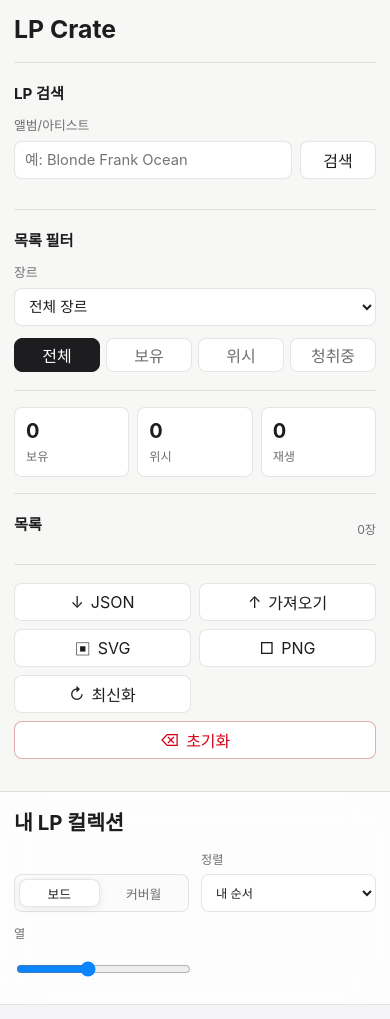
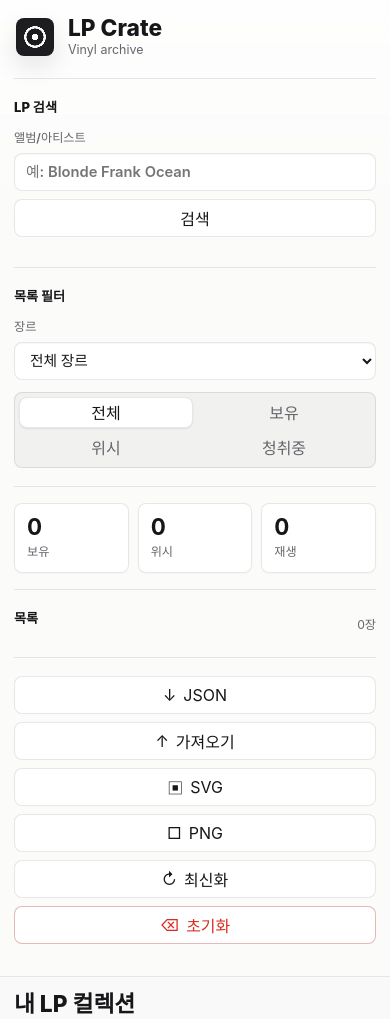
Before and after one commit to j-yoon08/lp-crate, a plain HTML site: page index.html in a window 390 px wide. Shown: the top 1019 px of the page. Drawn offline with Linux system fonts and the light colour scheme.

Commit message:
Refine the collection interface visual system
The app needed to feel less like plain form controls and more like a finished collection product. This pass tightens the surface system, typography, interaction states, sidebar branding, card treatment, and mobile control layout without changing behavior.

Constraint: Keep the static app dependency-free and preserve the existing collection workflows

Rejected: Add a new visual framework or icon library | unnecessary dependency for a focused CSS refinement

Confidence: high

Scope-risk: moderate

Directive: Future visual changes should preserve the restrained neutral palette and 8px component radius unless a full design system pass replaces it

Tested: node --check app.js

Tested: git diff --check

Tested: In-app browser screenshots for board and cover wall with zero console errors

Tested: Headless Chrome mobile screenshot at 390x844

```diff
--- a/index.html
+++ b/index.html
@@ -10,8 +10,10 @@
     <div class="app-shell">
       <aside class="sidebar" aria-label="컬렉션 도구">
         <header class="brand-bar">
+          <span class="brand-mark" aria-hidden="true"></span>
           <div>
             <h1>LP Crate</h1>
+            <p>Vinyl archive</p>
           </div>
         </header>
 
--- a/styles.css
+++ b/styles.css
@@ -1,21 +1,22 @@
 :root {
   color-scheme: light;
-  --bg: #f5f5f7;
+  --bg: #f4f5f6;
   --surface: #ffffff;
-  --surface-soft: #fbfbfb;
-  --sidebar: #f7f7f5;
-  --ink: #1d1d1f;
-  --muted: #6e6e73;
-  --muted-2: #9a9aa0;
-  --line: rgba(0, 0, 0, 0.1);
-  --line-strong: rgba(0, 0, 0, 0.16);
-  --accent: #0a84ff;
-  --green: #34c759;
-  --gold: #b7791f;
-  --blue: #5e7ce2;
-  --danger: #d70015;
-  --shadow: 0 10px 30px rgba(0, 0, 0, 0.06);
-  --shadow-hover: 0 18px 42px rgba(0, 0, 0, 0.1);
+  --surface-soft: #f9fafb;
+  --surface-raised: rgba(255, 255, 255, 0.88);
+  --sidebar: #fbfbfa;
+  --ink: #171719;
+  --muted: #64666b;
+  --muted-2: #a2a5aa;
+  --line: rgba(23, 23, 25, 0.1);
+  --line-strong: rgba(23, 23, 25, 0.18);
+  --accent: #2563eb;
+  --green: #35b76e;
+  --gold: #b6832b;
+  --blue: #6578d8;
+  --danger: #d92d20;
+  --shadow: 0 1px 2px rgba(17, 17, 19, 0.04), 0 18px 44px rgba(17, 17, 19, 0.07);
+  --shadow-hover: 0 2px 4px rgba(17, 17, 19, 0.06), 0 26px 58px rgba(17, 17, 19, 0.12);
   --radius: 8px;
   font-family: Inter, ui-sans-serif, system-ui, -apple-system, BlinkMacSystemFont, "Segoe UI", sans-serif;
 }
@@ -31,8 +32,12 @@ body {
 
 body {
   margin: 0;
-  background: var(--bg);
+  background:
+    linear-gradient(180deg, #fafafa 0, var(--bg) 260px),
+    var(--bg);
   color: var(--ink);
+  -webkit-font-smoothing: antialiased;
+  text-rendering: optimizeLegibility;
 }
 
 button,
@@ -43,18 +48,25 @@ textarea {
 }
 
 button {
+  min-width: 0;
   min-height: 38px;
   border: 1px solid var(--line);
   border-radius: var(--radius);
-  background: var(--surface);
+  background: var(--surface-raised);
   color: var(--ink);
   cursor: pointer;
-  transition: background 140ms ease, border-color 140ms ease, box-shadow 140ms ease;
+  transition:
+    background 140ms ease,
+    border-color 140ms ease,
+    box-shadow 140ms ease,
+    color 140ms ease,
+    transform 140ms ease;
 }
 
 button:hover {
-  background: #f2f2f4;
+  background: #f7f7f8;
   border-color: var(--line-strong);
+  box-shadow: 0 1px 2px rgba(17, 17, 19, 0.05);
 }
 
 button:disabled {
@@ -81,11 +93,27 @@ select,
 textarea {
   width: 100%;
   min-height: 38px;
-  padding: 8px 10px;
+  padding: 8px 11px;
   border: 1px solid var(--line);
   border-radius: var(--radius);
-  background: var(--surface);
+  background: rgba(255, 255, 255, 0.86);
   color: var(--ink);
+  box-shadow: inset 0 1px 1px rgba(17, 17, 19, 0.03);
+  transition: background 140ms ease, border-color 140ms ease, box-shadow 140ms ease;
+}
+
+input:hover,
+select:hover,
+textarea:hover {
+  border-color: var(--line-strong);
+}
+
+input:focus,
+select:focus,
+textarea:focus {
+  background: #ffffff;
+  border-color: color-mix(in srgb, var(--accent) 45%, var(--line));
+  box-shadow: 0 0 0 4px color-mix(in srgb, var(--accent) 11%, transparent);
 }
 
 textarea {
@@ -95,14 +123,17 @@ textarea {
 .app-shell {
   min-height: 100vh;
   display: grid;
-  grid-template-columns: minmax(320px, 360px) 1fr;
+  grid-template-columns: minmax(330px, 368px) 1fr;
 }
 
 .sidebar {
+  min-width: 0;
   min-height: 100vh;
-  padding: 18px;
+  padding: 20px 18px 18px;
   overflow: auto;
-  background: var(--sidebar);
+  background:
+    linear-gradient(180deg, rgba(255, 255, 255, 0.78), transparent 220px),
+    var(--sidebar);
   border-right: 1px solid var(--line);
 }
 
@@ -126,8 +157,28 @@ textarea {
 }
 
 .brand-bar {
-  padding-bottom: 18px;
+  justify-content: flex-start;
+  padding: 3px 2px 20px;
   border-bottom: 1px solid var(--line);
+}
+
+.brand-mark {
+  width: 38px;
+  min-width: 38px;
+  aspect-ratio: 1;
+  display: inline-block;
+  border: 1px solid rgba(17, 17, 19, 0.1);
+  border-radius: var(--radius);
+  background:
+    radial-gradient(circle at center, #f8fafc 0 12%, #1b1b1f 13% 33%, #f7f7f8 34% 42%, #1d1d20 43% 100%);
+  box-shadow: 0 10px 24px rgba(17, 17, 19, 0.1);
+}
+
+.brand-bar p {
+  margin: 3px 0 0;
+  color: var(--muted);
+  font-size: 0.78rem;
+  line-height: 1.2;
 }
 
 .eyebrow {
@@ -148,13 +199,17 @@ p {
 
 h1 {
   margin-bottom: 0;
-  font-size: 1.55rem;
+  font-size: 1.42rem;
+  font-weight: 760;
+  line-height: 1.05;
   letter-spacing: 0;
 }
 
 h2 {
   margin-bottom: 12px;
-  font-size: 0.95rem;
+  font-size: 0.82rem;
+  font-weight: 760;
+  letter-spacing: 0;
 }
 
 .icon-button {
@@ -177,7 +232,8 @@ h2 {
   gap: 7px;
   margin-bottom: 12px;
   color: var(--muted);
-  font-size: 0.8rem;
+  font-size: 0.76rem;
+  font-weight: 560;
 }
 
 .field input,
@@ -215,13 +271,15 @@ h2 {
   padding: 7px;
   border: 1px solid var(--line);
   border-radius: var(--radius);
-  background: var(--surface);
+  background: var(--surface-raised);
   cursor: grab;
+  transition: background 140ms ease, border-color 140ms ease, box-shadow 140ms ease, transform 140ms ease;
 }
 
 .catalog-result:hover {
   border-color: var(--line-strong);
-  box-shadow: var(--shadow);
+  box-shadow: 0 10px 28px rgba(17, 17, 19, 0.08);
+  transform: translateY(-1px);
 }
 
 .catalog-result.is-dragging {
@@ -278,44 +336,54 @@ h2 {
 .segmented {
   display: grid;
   grid-template-columns: repeat(4, minmax(0, 1fr));
-  gap: 6px;
+  gap: 4px;
+  padding: 4px;
+  border: 1px solid var(--line);
+  border-radius: var(--radius);
+  background: rgba(17, 17, 19, 0.04);
 }
 
 .segment {
-  min-height: 34px;
+  min-height: 31px;
   padding: 0 8px;
+  border-color: transparent;
   color: var(--muted);
-  background: var(--surface);
+  background: transparent;
 }
 
 .segment.is-active {
-  background: var(--ink);
-  color: var(--surface);
-  border-color: var(--ink);
+  background: #ffffff;
+  color: var(--ink);
+  border-color: var(--line);
+  box-shadow: 0 1px 2px rgba(17, 17, 19, 0.08);
 }
 
 .stats-strip {
   display: grid;
-  grid-template-columns: repeat(3, 1fr);
-  gap: 8px;
+  grid-template-columns: repeat(3, minmax(0, 1fr));
+  gap: 9px;
   padding: 16px 0;
   border-bottom: 1px solid var(--line);
 }
 
 .stats-strip div {
-  min-height: 64px;
+  min-width: 0;
+  min-height: 68px;
   display: grid;
   align-content: center;
   gap: 4px;
-  padding: 11px;
-  background: var(--surface);
+  padding: 12px;
+  background: var(--surface-raised);
   border: 1px solid var(--line);
   border-radius: var(--radius);
+  box-shadow: 0 1px 2px rgba(17, 17, 19, 0.03);
 }
 
 .stats-strip strong {
   color: var(--ink);
-  font-size: 1.25rem;
+  font-size: 1.4rem;
+  line-height: 1;
+  letter-spacing: 0;
 }
 
 .stats-strip span,
@@ -345,10 +413,12 @@ h2 {
   text-align: left;
   background: transparent;
   border-color: transparent;
+  transition: background 140ms ease, transform 140ms ease;
 }
 
 .mini-list button:hover {
-  background: rgba(0, 0, 0, 0.04);
+  background: rgba(17, 17, 19, 0.045);
+  transform: translateX(1px);
 }
 
 .mini-list img {
@@ -405,7 +475,7 @@ h2 {
   align-items: center;
   justify-content: center;
   gap: 7px;
-  background: var(--surface);
+  background: var(--surface-raised);
 }
 
 .action-grid button:disabled {
@@ -429,22 +499,25 @@ h2 {
   min-height: 100vh;
   display: grid;
   grid-template-rows: auto 1fr;
+  background: var(--bg);
 }
 
 .workspace-bar {
   position: sticky;
   top: 0;
   z-index: 4;
-  min-height: 74px;
-  padding: 16px 24px;
-  background: rgba(255, 255, 255, 0.82);
+  min-height: 82px;
+  padding: 18px 28px;
+  background: rgba(250, 250, 250, 0.78);
   border-bottom: 1px solid var(--line);
-  backdrop-filter: blur(18px);
+  backdrop-filter: blur(22px) saturate(1.18);
 }
 
 .title-stack h2 {
   margin: 0;
-  font-size: 1.28rem;
+  font-size: 1.42rem;
+  font-weight: 780;
+  line-height: 1.1;
   letter-spacing: 0;
 }
 
@@ -463,7 +536,7 @@ h2 {
   padding: 4px;
   border: 1px solid var(--line);
   border-radius: var(--radius);
-  background: var(--surface-soft);
+  background: rgba(17, 17, 19, 0.045);
 }
 
 .view-switch button {
@@ -479,7 +552,7 @@ h2 {
   background: var(--surface);
   color: var(--ink);
   border-color: var(--line);
-  box-shadow: 0 2px 8px rgba(0, 0, 0, 0.07);
+  box-shadow: 0 1px 2px rgba(17, 17, 19, 0.08);
 }
 
 .toolbar label {
@@ -499,7 +572,7 @@ h2 {
 .board-wrap {
   position: relative;
   overflow: auto;
-  padding: 24px;
+  padding: 28px;
   transition: background 160ms ease, box-shadow 160ms ease;
 }
 
@@ -512,7 +585,7 @@ h2 {
   --columns: 5;
   display: grid;
   grid-template-columns: repeat(var(--columns), minmax(140px, 1fr));
-  gap: 16px;
+  gap: 18px;
   align-items: start;
 }
 
@@ -525,17 +598,17 @@ h2 {
   position: relative;
   min-width: 0;
   display: grid;
-  grid-template-rows: auto 168px;
+  grid-template-rows: auto 156px;
   overflow: hidden;
   border: 1px solid var(--line);
   border-radius: var(--radius);
   background: var(--surface);
   box-shadow: var(--shadow);
-  transition: transform 140ms ease, box-shadow 140ms ease, border-color 140ms ease;
+  transition: transform 160ms ease, box-shadow 160ms ease, border-color 160ms ease;
 }
 
 .record-card:hover {
-  transform: translateY(-1px);
+  transform: translateY(-3px);
   border-color: var(--line-strong);
   box-shadow: var(--shadow-hover);
 }
@@ -571,9 +644,9 @@ h2 {
 .record-body {
   min-height: 0;
   display: grid;
-  grid-template-rows: 18px 44px 20px 46px;
+  grid-template-rows: 18px 42px 20px 42px;
   gap: 6px;
-  padding: 11px;
+  padding: 12px;
 }
 
 .collection-board[data-view-mode="wall"] .record-body {
@@ -606,7 +679,7 @@ h2 {
   justify-content: space-between;
   gap: 8px;
   color: var(--muted);
-  font-size: 0.72rem;
+  font-size: 0.7rem;
   line-height: 1.2;
 }
 
@@ -622,8 +695,8 @@ h2 {
   margin: 0;
   overflow: hidden;
   color: var(--ink);
-  font-size: 0.96rem;
-  font-weight: 700;
+  font-size: 0.95rem;
+  font-weight: 760;
   line-height: 1.25;
   display: -webkit-box;
   -webkit-box-orient: vertical;
@@ -645,7 +718,7 @@ h2 {
   min-width: 0;
   overflow: hidden;
   color: var(--muted);
-  font-size: 0.82rem;
+  font-size: 0.8rem;
   line-height: 1.3;
   text-overflow: ellipsis;
   white-space: nowrap;
@@ -673,9 +746,10 @@ h2 {
   align-items: center;
   padding: 2px 7px;
   overflow: hidden;
-  border: 1px solid var(--line);
+  border: 1px solid rgba(17, 17, 19, 0.08);
   border-radius: 999px;
-  color: var(--muted);
+  background: rgba(17, 17, 19, 0.035);
+  color: #5c5f65;
   font-size: 0.7rem;
   line-height: 1.2;
   text-overflow: ellipsis;
@@ -704,8 +778,8 @@ h2 {
   min-width: 32px;
   min-height: 32px;
   padding: 0;
-  background: rgba(255, 255, 255, 0.88);
-  box-shadow: 0 4px 14px rgba(0, 0, 0, 0.12);
+  background: rgba(255, 255, 255, 0.92);
+  box-shadow: 0 8px 22px rgba(17, 17, 19, 0.12);
   backdrop-filter: blur(8px);
 }
 
@@ -726,14 +800,15 @@ h2 {
   overflow: hidden;
   padding: 0;
   border: 1px solid var(--line);
-  border-radius: var(--radius);
+  border-radius: 10px;
   background: var(--surface);
   color: var(--ink);
-  box-shadow: 0 24px 80px rgba(0, 0, 0, 0.2);
+  box-shadow: 0 28px 90px rgba(17, 17, 19, 0.22);
 }
 
 .record-dialog::backdrop {
-  background: rgba(0, 0, 0, 0.28);
+  background: rgba(18, 18, 20, 0.32);
+  backdrop-filter: blur(4px);
 }
 
 .record-dialog form {
@@ -809,7 +884,7 @@ h2 {
   gap: 8px;
   padding: 8px;
   text-align: left;
-  background: var(--surface);
+  background: var(--surface-raised);
 }
 
 .album-result img {
@@ -859,6 +934,7 @@ h2 {
   border-color: var(--ink);
   color: var(--surface);
   font-weight: 700;
+  box-shadow: 0 12px 28px rgba(17, 17, 19, 0.18);
 }
 
 .primary-button:hover {
@@ -898,10 +974,37 @@ h2 {
 }
 
 @media (max-width: 640px) {
+  body {
+    overflow-x: hidden;
+  }
+
+  .app-shell,
+  .sidebar,
+  .workspace {
+    max-width: 100%;
+  }
+
   .sidebar,
   .board-wrap,
   .workspace-bar {
     padding: 14px;
+  }
+
+  .brand-bar {
+    padding-top: 2px;
+  }
+
+  .sidebar-search,
+  .action-grid {
+    grid-template-columns: 1fr;
+  }
+
+  .segmented {
+    grid-template-columns: repeat(2, minmax(0, 1fr));
+  }
+
+  .action-grid .reset-button {
+    grid-column: auto;
   }
 
   .workspace-bar {
@@ -911,7 +1014,13 @@ h2 {
 
   .toolbar {
     display: grid;
-    grid-template-columns: 1fr 1fr;
+    grid-template-columns: 1fr;
+  }
+
+  .toolbar label,
+  .view-switch {
+    width: 100%;
+    min-width: 0;
   }
 
   .form-grid {
```
